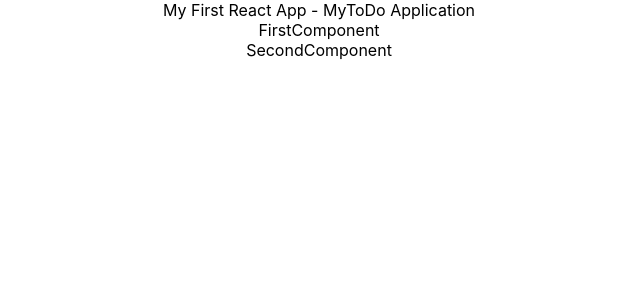
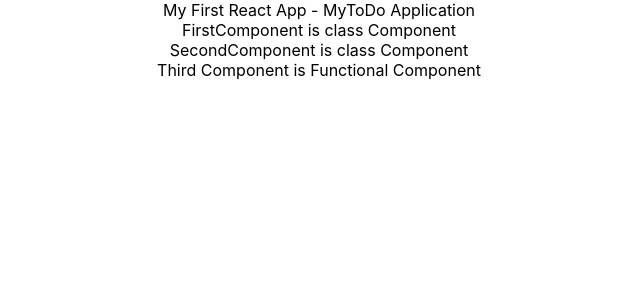
Before and after one commit to yogesh991/todo-app, a React (Create React App) app: page / in a window 1280 px wide. Shown: the top 300 px of the page, without its empty margins (321-961 px from the left). Built offline with nearby package versions, Linux system fonts and the light colour scheme.

Commit message:
Added Function Component

```diff
--- a/src/App.js
+++ b/src/App.js
@@ -8,6 +8,7 @@ class App extends Component {
         My First React App - MyToDo Application
         <FirstComponent></FirstComponent>
         <SecondComponent></SecondComponent>
+        <ThirdComponent></ThirdComponent>
       </div>
     );
   }
@@ -17,7 +18,7 @@ class FirstComponent extends Component {
   render (){
     return (
       <div name="firstComponent">
-        FirstComponent
+        FirstComponent is class Component
       </div>
     );
   }
@@ -26,10 +27,18 @@ class SecondComponent extends Component {
   render (){
     return (
       <div name="secondComponent">
-        SecondComponent
+        SecondComponent is class Component
       </div>
     );
   }
 }
 
+function ThirdComponent(){
+  return (
+    <div name = "thirdComponent">
+      Third Component is Functional Component
+    </div>
+  );
+}
+
 export default App;
```
